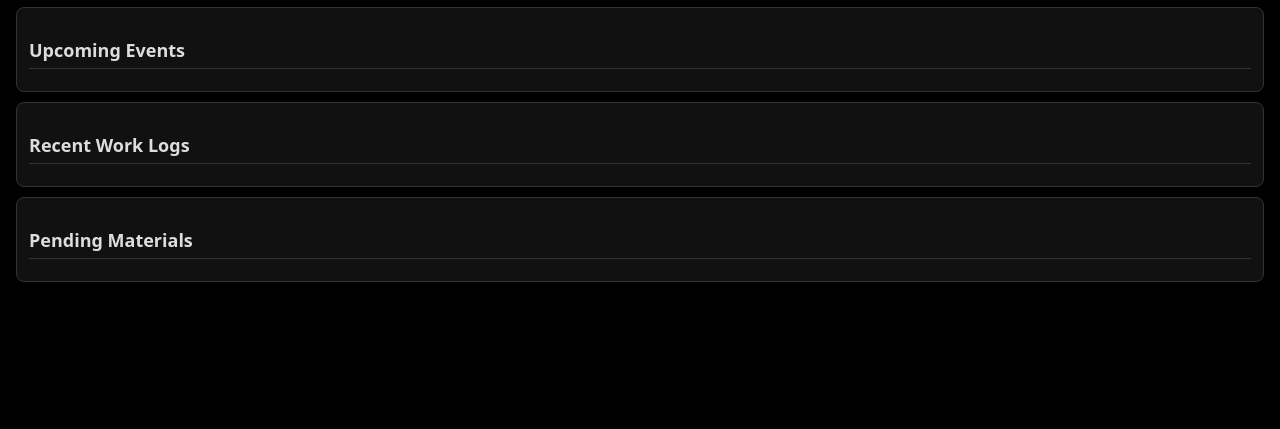
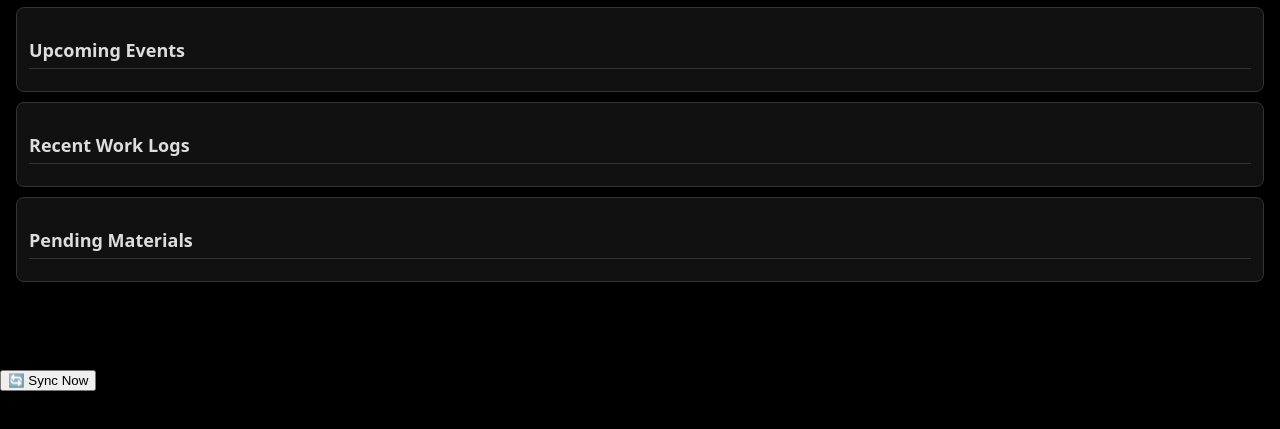
Before and after one commit to mwjcampbell-cmd/MCB-Deluxe, a plain HTML site: page index.html in a window 1280 px wide. Shown: the part 111-540 px from the top of the page. Drawn offline with Linux system fonts and the light colour scheme; sample sign-in values are in the browser's storage.

Commit message:
Update index.html

```diff
--- a/index.html
+++ b/index.html
@@ -50,5 +50,7 @@
 <div class="footer-spacer"></div>
 <script src="app.js"></script>
 <script>App.init('home');</script>
+  <button id="syncBtn">🔄 Sync Now</button>
+</div>
 </body>
 </html>
```
